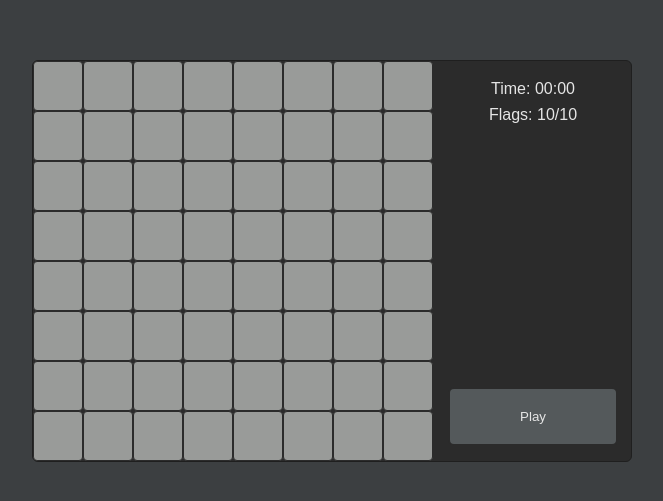
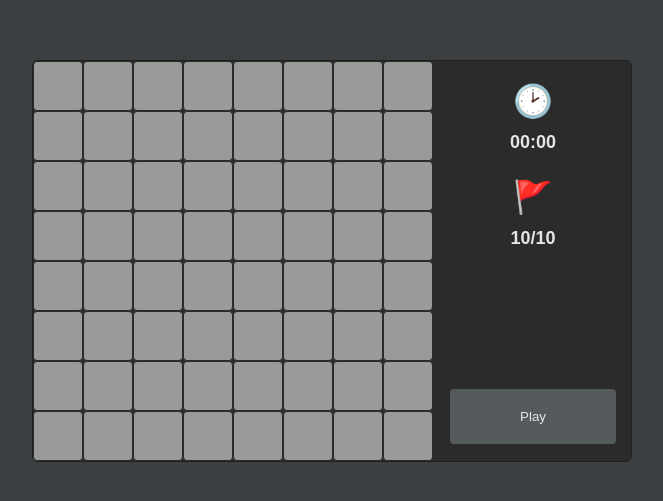
Before and after one commit to adlite/minesweeper-react-typescript, a React (Create React App) app: page / in a window 1280 px wide. Shown: the part 139-640 px from the top of the page, without its empty margins (308-971 px from the left). Built offline with nearby package versions, Linux system fonts and the light colour scheme.

Commit message:
Add stats style

```diff
--- a/src/components/Game/index.tsx
+++ b/src/components/Game/index.tsx
@@ -67,10 +67,16 @@ export default function Game() {
       </section>
       <aside className={style.aside}>
         <div className={style.stats}>
-          <p>Time: {formattedTimer}</p>
-          <p>
-            Flags: {freeFlagsCount}/{Settings.BombsCount}
-          </p>
+          <div className={style.statBlock}>
+            <div className={style.statEmoji}>🕑</div>
+            <div className={style.statValue}>{formattedTimer}</div>
+          </div>
+          <div className={style.statBlock}>
+            <div className={style.statEmoji}>🚩</div>
+            <div className={style.statValue}>
+              {freeFlagsCount}/{Settings.BombsCount}
+            </div>
+          </div>
         </div>
         <div className={style.buttonWrapper}>
           {gameState === GameState.Playing || (
--- a/src/components/Game/style.module.css
+++ b/src/components/Game/style.module.css
@@ -53,3 +53,20 @@
 .stats {
   text-align: center;
 }
+
+.statBlock {
+  margin-bottom: 15px;
+}
+
+.statBlock:last-child {
+  margin-bottom: 0;
+}
+
+.statEmoji {
+  font-size: 32px;
+}
+
+.statValue {
+  font-weight: bold;
+  font-size: 18px;
+}
```
